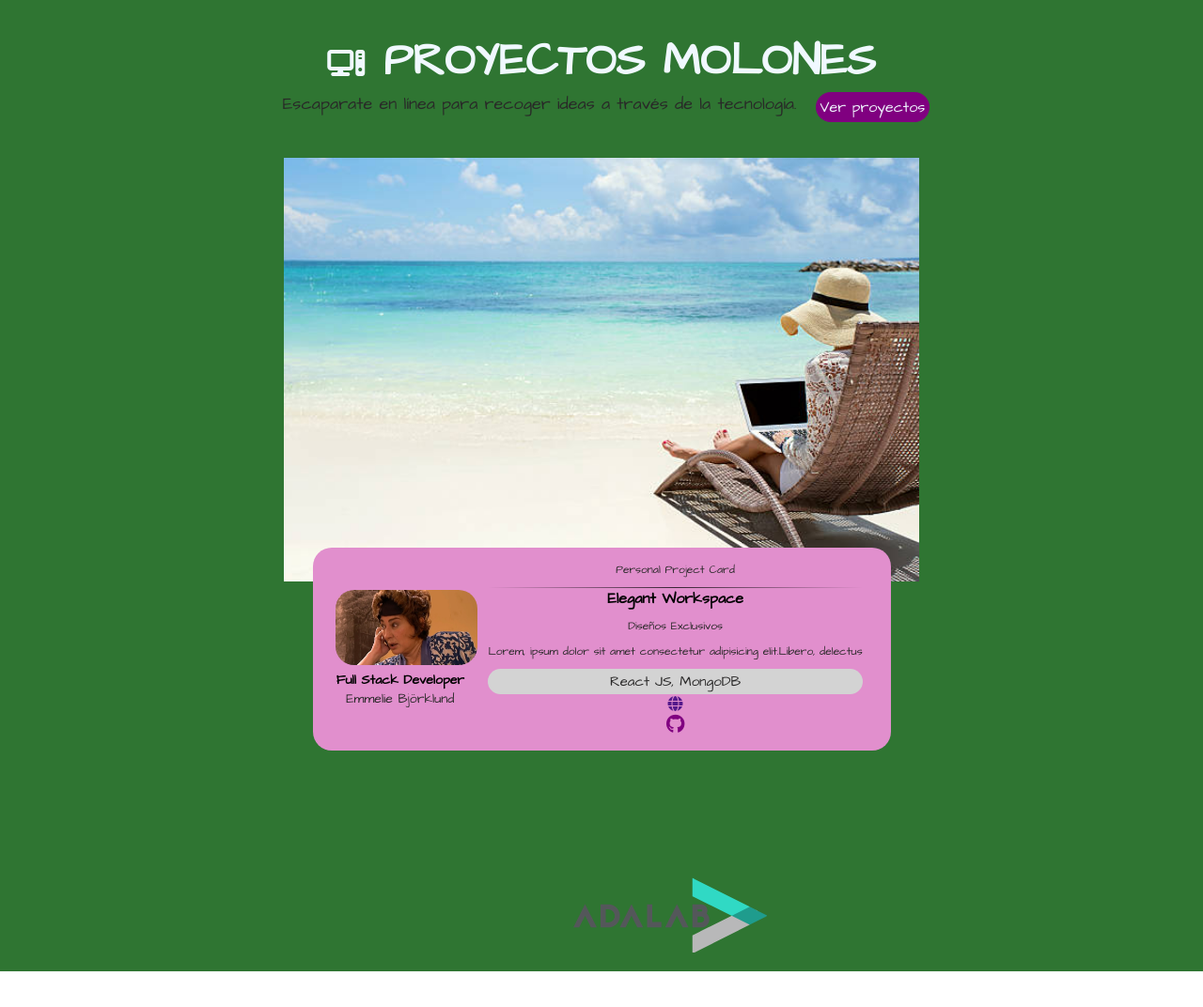
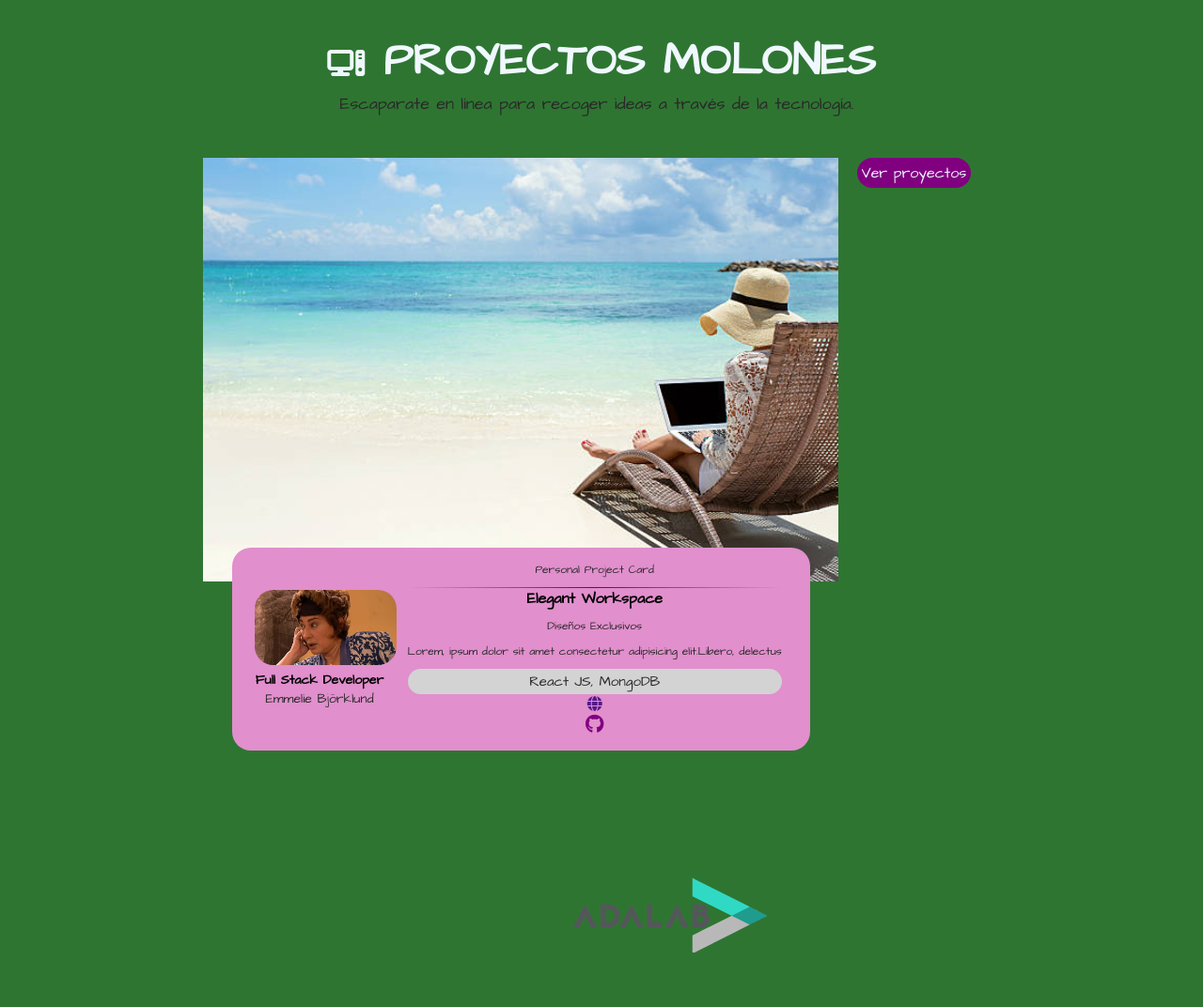
Before and after one commit to Storrecu/Project-Gallery, a React (Vite) app: page / in a window 1280 px wide. Shown: the top 1072 px of the page at 94% size. Before the commit the page ends 1034 px from the top, so only its background shows below. Built offline with nearby package versions, Linux system fonts and the light colour scheme; a web font is replaced by a local one.

Commit message:
add landing

```diff
--- a/src/components/App.jsx
+++ b/src/components/App.jsx
@@ -168,6 +168,7 @@ function App() {
     <>
       <div className="container">
         <Header />
+
         <Routes>
 
 
@@ -177,7 +178,10 @@ function App() {
           <>
             <main className="main">
           <CardPreview data={data} avatar={avatar} />
-
+          <Link className='header__btn' to='/form'
+        >
+      Ver proyectos
+      </Link>
         </main>
 
           </>
--- a/src/components/Header.jsx
+++ b/src/components/Header.jsx
@@ -9,10 +9,10 @@ const Header = () => {
         Escaparate en línea para recoger ideas a través de la tecnología.
       </p>
       {/* <button className='header__btn'>Ver proyectos</button> */}
-      <Link className='header__btn' to='/form'
+      {/* <Link className='header__btn' to='/form'
         >
       Ver proyectos
-      </Link>
+      </Link> */}
     </header>
   );
 };
--- a/src/components/proyecto/CardPreview.jsx
+++ b/src/components/proyecto/CardPreview.jsx
@@ -4,11 +4,13 @@ import PropTypes from 'prop-types';
 const CardPreview = ({ data, avatar }) => {
   return (
     <section className="preview">
+
       <img
         className="image"
         src={data.photo || '../../images/playa.jpg'}
         alt=""
       />
+
 
       <section className="autor">
         <section className="info-project">
--- a/src/styles/index.scss
+++ b/src/styles/index.scss
@@ -359,6 +359,6 @@ font-family: 'Kavivanar', cursive;
 
 .footer {
   width: 100px;
-  height: 100px;
+  height: 300px;
   margin: auto;
 }
```
Also changed, not shown: src/styles/App.scss (line endings or trailing spaces).
